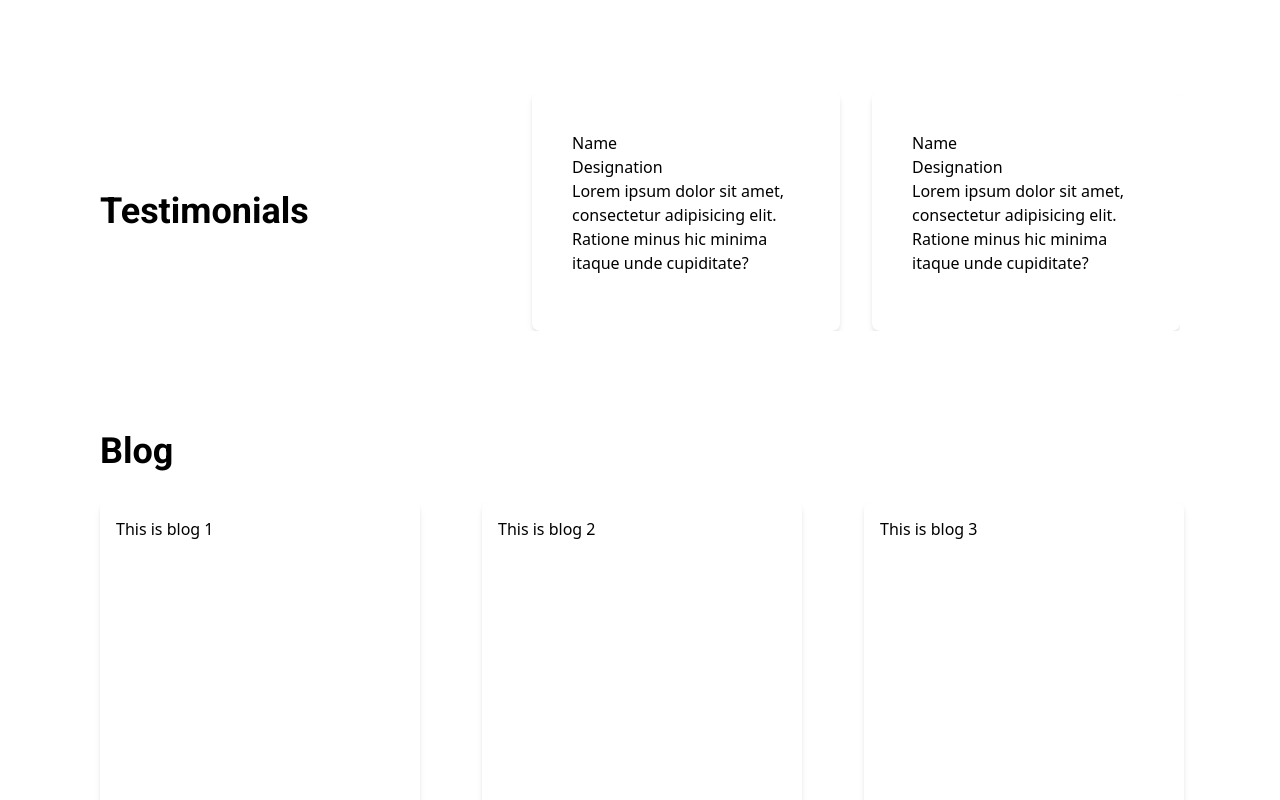
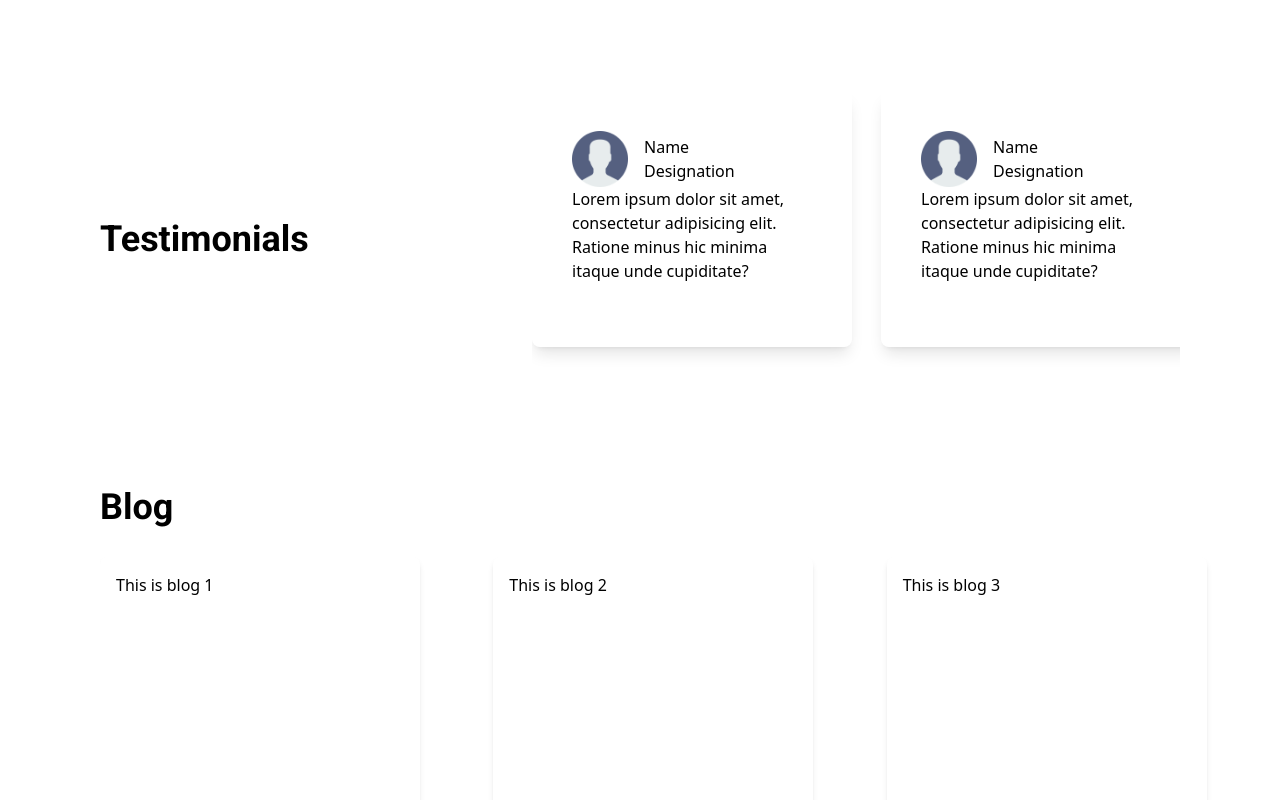
Before and after one commit to rifatjayed/Blood_Donation, a React (Vite) app: page / in a window 1280 px wide. Shown: the part 1720-2520 px from the top of the page. Built offline with nearby package versions, Linux system fonts and the light colour scheme.

Commit message:
testimonial slider done

```diff
--- a/package.json
+++ b/package.json
@@ -17,7 +17,8 @@
     "react-datepicker": "^7.3.0",
     "react-dom": "^18.3.1",
     "react-redux": "^9.1.2",
-    "react-router-dom": "^6.26.0"
+    "react-router-dom": "^6.26.0",
+    "swiper": "^11.1.10"
   },
   "devDependencies": {
     "@types/react": "^18.3.3",
--- a/src/components/Hero.jsx
+++ b/src/components/Hero.jsx
@@ -1,4 +1,9 @@
 import Search from "./Search";
+import userImg from "../assets/img/user.png";
+import { Swiper, SwiperSlide } from "swiper/react";
+
+// Import Swiper styles
+import "swiper/css";
 
 import BackgroundImg from "../assets/img/bggg.png";
 
@@ -35,7 +40,7 @@ const Hero = () => {
 
       <section className="mx-5 md:mx-[50px]  my-24 ">
         <div className="mx-2 md:mx-[50px] md:pb-20 md:pt-10">
-          <h2 className="font-roboto font-bold	text-4xl	my-[30px] ">
+          <h2 className="text-center md:text-left	 font-roboto font-bold	text-4xl	my-[30px] ">
             Our Mission
           </h2>
           <p className="text-[#3C3C3C] font-roboto font-light ">
@@ -70,42 +75,129 @@ const Hero = () => {
       </section>
 
       <section className="md:mx-[50px] md:my-[100px]">
-        <div className="md:mx-[50px] md:flex md:justify-center md:items-center overflow-hidden ">
+        <div className="md:mx-[50px]  md:flex md:justify-center md:items-center overflow-hidden ">
           <div className="w-full md:w-2/5 ">
             <h2 className="font-roboto font-bold	text-4xl	my-[30px]  flex justify-center items-center md:justify-start">
               Testimonials
             </h2>
           </div>
-          <div className="flex flex-col md:flex-row gap-8 md:w-3/5 justify-center items-center">
-            <div className="w-80 h-60 p-10 bg-white rounded-lg shadow-md ">
+          <div className="md:flex  md:flex-row gap-8 md:w-3/5 justify-center items-center">
+            {/* <div className="w-80 h-60 p-10 bg-white rounded-lg shadow-md ">
               <h2>Name</h2>
               <h5>Designation</h5>
               <p>
                 Lorem ipsum dolor sit amet, consectetur adipisicing elit.
                 Ratione minus hic minima itaque unde cupiditate?
               </p>
-            </div>
+            </div> */}
 
-            <div className="w-80 h-60 p-10 bg-white rounded-lg shadow-md ">
+            {/* <div className="w-80 h-60 p-10 bg-white rounded-lg shadow-md ">
               <h2>Name</h2>
               <h5>Designation</h5>
               <p>
                 Lorem ipsum dolor sit amet, consectetur adipisicing elit.
                 Ratione minus hic minima itaque unde cupiditate?
               </p>
-            </div>
+            </div> */}
+            <Swiper
+              spaceBetween={50}
+              // slidesPerView={2}
+              breakpoints={{
+                // When the window width is >= 640px (small devices)
+                640: {
+                  slidesPerView: 1,
+                },
+                // When the window width is >= 768px (medium devices)
+                768: {
+                  slidesPerView: 2,
+                },
+              }}
+              onSlideChange={() => console.log("slide change")}
+              onSwiper={(swiper) => console.log(swiper)}
+            >
+              <SwiperSlide className="">
+                <div className=" w-80 h-64 p-10 white rounded-lg shadow-lg mb-10 ">
+                  <div className="flex items-center ">
+                    <div className="w-14 mr-4">
+                      <img src={userImg} alt="" />
+                    </div>
+                    <div>
+                      <h2>Name</h2>
+                      <h5>Designation</h5>
+                    </div>
+                  </div>
+                  <p>
+                    Lorem ipsum dolor sit amet, consectetur adipisicing elit.
+                    Ratione minus hic minima itaque unde cupiditate?
+                  </p>
+                </div>
+              </SwiperSlide>
+              <SwiperSlide className="">
+                <div className="w-80 h-64 p-10 bgwhite rounded-lg shadow-lg mb-10">
+                  <div className="flex items-center ">
+                    <div className="w-14 mr-4">
+                      <img src={userImg} alt="" />
+                    </div>
+                    <div>
+                      <h2>Name</h2>
+                      <h5>Designation</h5>
+                    </div>
+                  </div>
+                  <p>
+                    Lorem ipsum dolor sit amet, consectetur adipisicing elit.
+                    Ratione minus hic minima itaque unde cupiditate?
+                  </p>
+                </div>
+              </SwiperSlide>
+              <SwiperSlide className="">
+                <div className="w-80 h-64 p-10 bg-white rounded-lg shadow-lg mb-10">
+                  <div className="flex items-center ">
+                    <div className="w-14 mr-4">
+                      <img src={userImg} alt="" />
+                    </div>
+                    <div>
+                      <h2>Name</h2>
+                      <h5>Designation</h5>
+                    </div>
+                  </div>
+
+                  <p>
+                    Lorem ipsum dolor sit amet, consectetur adipisicing elit.
+                    Ratione minus hic minima itaque unde cupiditate?
+                  </p>
+                </div>
+              </SwiperSlide>
+              <SwiperSlide className="">
+                <div className="w-80 h-64 p-10 bg-white rounded-lg shadow-lg mb-10">
+                  <div className="flex items-center ">
+                    <div className="w-14 mr-4">
+                      <img src={userImg} alt="" />
+                    </div>
+                    <div>
+                      <h2>Name</h2>
+                      <h5>Designation</h5>
+                    </div>
+                  </div>
+                  <p>
+                    Lorem ipsum dolor sit amet, consectetur adipisicing elit.
+                    Ratione minus hic minima itaque unde cupiditate?
+                  </p>
+                </div>
+              </SwiperSlide>
+            </Swiper>
           </div>
         </div>
       </section>
 
-      <section className="md:ms-[50px] md:my-16">
+      <section className="md:ms-[50px] my-16">
         <div className="mx-[50px]">
-          <h2 className="font-roboto font-bold	text-4xl	my-[30px] sm:flex sm:justify-center sm:items-center md:justify-start">
+          <h2 className="font-roboto font-bold	text-4xl	my-[30px] text-center md:text-left ">
             Blog
           </h2>
 
-          <div className="grid md:grid-cols-3 md:gap-4 ">
-            <div className="md:w-80 h-96 mb-4 bg-white rounded-lg shadow-md p-4">
+          <div className=" ">
+            {/* grid md:grid-cols-3 md:gap-4 */}
+            {/* <div className="md:w-80 h-96 mb-4 bg-white rounded-lg shadow-md p-4">
               This is blog 1
             </div>
             <div className="md:w-80 h-96 mb-4 bg-white rounded-lg shadow-md p-4">
@@ -113,7 +205,58 @@ const Hero = () => {
             </div>
             <div className="md:w-80 h-96 mb-4 bg-white rounded-lg shadow-md p-4">
               This is blog 3
-            </div>
+            </div> */}
+
+            <Swiper
+              spaceBetween={50}
+              // slidesPerView={2}
+              breakpoints={{
+                // When the window width is >= 640px (small devices)
+                640: {
+                  slidesPerView: 1,
+                },
+                // When the window width is >= 768px (medium devices)
+                768: {
+                  slidesPerView: 2,
+                },
+                1024: {
+                  slidesPerView: 3,
+                },
+              }}
+              onSlideChange={() => console.log("slide change")}
+              onSwiper={(swiper) => console.log(swiper)}
+            >
+              <SwiperSlide className="">
+                <div className="md:w-80 h-96 mb-4 bg-white rounded-lg shadow-md p-4">
+                  This is blog 1
+                </div>
+              </SwiperSlide>
+              <SwiperSlide className="">
+                <div className="md:w-80 h-96 mb-4 bg-white rounded-lg shadow-md p-4">
+                  This is blog 2
+                </div>
+              </SwiperSlide>
+              <SwiperSlide className="">
+                <div className="md:w-80 h-96 mb-4 bg-white rounded-lg shadow-md p-4">
+                  This is blog 3
+                </div>
+              </SwiperSlide>
+              <SwiperSlide className="">
+                <div className="md:w-80 h-96 mb-4 bg-white rounded-lg shadow-md p-4">
+                  This is blog 4
+                </div>
+              </SwiperSlide>
+              <SwiperSlide className="">
+                <div className="md:w-80 h-96 mb-4 bg-white rounded-lg shadow-md p-4">
+                  This is blog 5
+                </div>
+              </SwiperSlide>
+              <SwiperSlide className="">
+                <div className="md:w-80 h-96 mb-4 bg-white rounded-lg shadow-md p-4">
+                  This is blog 6
+                </div>
+              </SwiperSlide>
+            </Swiper>
           </div>
         </div>
       </section>
--- a/src/components/pages/Login.jsx
+++ b/src/components/pages/Login.jsx
@@ -1,7 +1,7 @@
 const Login = () => {
   return (
     <div className="flex items-center justify-center min-h-screen bg-gray-100">
-      <div className="max-w-md w-full bg-white p-8 rounded-lg shadow-md">
+      <div className="max-w-md  md:w-full bg-white m-4 md:m-0 p-8 rounded-lg shadow-md">
         <h2 className="text-2xl font-bold mb-6 text-center">Log In</h2>
         <form>
           <div>
@@ -26,7 +26,7 @@ const Login = () => {
 
           <button
             type="submit"
-            className="w-full mt-4 px-4 py-2 bg-[#c6414c] hover:bg-[#B30412] text-white font-semibold text-sm rounded-md shadow  focus:outline-none focus:ring-2 focus:ring-indigo-400 focus:ring-offset-2"
+            className="w-full mt-4 px-4 py-2 bg-black text-white font-semibold text-sm rounded-md shadow  focus:outline-none focus:ring-2 focus:ring-indigo-400 focus:ring-offset-2"
           >
             Log In
           </button>
--- a/src/components/pages/RegisterPage.jsx
+++ b/src/components/pages/RegisterPage.jsx
@@ -9,13 +9,14 @@ import axios from "axios";
 
 const RegisterPage = () => {
   // console.log(divisionData[0].district[0].district);
-  const [isSubmitted, setIsSubmitted] = useState(false);
+  const [showModal, setShowModal] = useState(false);
   const [divisionIdx, setDivisionIdx] = useState(-1);
   const [districtIdx, setDistrictIdx] = useState(-1);
   const [formData, setFormData] = useState({
     firstName: "",
     lastName: "",
     email: "",
+    mobileNumber: "",
     gender: "",
     bloodGroup: "",
     lastDonate: Date.now(),
@@ -23,6 +24,8 @@ const RegisterPage = () => {
     division: "",
     district: "",
     upazilla: "",
+    password: "",
+    confirmPass: "",
   });
 
   const handleChange = (e) => {
@@ -35,18 +38,15 @@ const RegisterPage = () => {
   const handleSubmit = async (event) => {
     event.preventDefault();
     console.log(formData);
-    setIsSubmitted(true);
+    setShowModal(true);
     try {
-      // Replace 'https://example.com/api' with your actual API endpoint
       const response = await axios.post(
-        "https://blood-donation-backend-ochre.vercel.app/api/v1/auth/register",
+        "http://localhost:5000/api/v1/auth/register",
         formData
       );
       console.log("Form submitted successfully:", response.data);
-      // You can add any success message or redirect the user after submission
     } catch (error) {
       console.error("Error submitting form:", error);
-      // Handle the error as needed (e.g., showing an error message to the user)
     }
   };
 
@@ -140,7 +140,7 @@ const RegisterPage = () => {
                 <input
                   type="text"
                   id="number"
-                  name="number"
+                  name="mobileNumber"
                   onChange={handleChange}
                   className="w-full px-3 py-2 border border-gray-300  rounded-md focus:outline-none  "
                   required
@@ -352,6 +352,42 @@ const RegisterPage = () => {
               <div></div>
             </div>
 
+            <div className="grid  md:grid-cols-2 md:gap-24">
+              <div>
+                <label
+                  className="text-sm font-medium font-roboto text-[#4D4D4D] mb-2 text-left"
+                  htmlFor=""
+                >
+                  Password:
+                </label>
+                <input
+                  type="password"
+                  id="name"
+                  name="password"
+                  onChange={handleChange}
+                  className="w-full px-3 py-2 border border-gray-300 rounded-md focus:outline-none  "
+                  required
+                />
+              </div>
+
+              <div>
+                <label
+                  className="text-sm font-medium font-roboto text-[#4D4D4D] mb-2 text-left"
+                  htmlFor=""
+                >
+                  Confirm Password:
+                </label>
+                <input
+                  type="password"
+                  id="name"
+                  name="confirmPass"
+                  onChange={handleChange}
+                  className="w-full px-3 py-2 border border-gray-300 rounded-md focus:outline-none  "
+                  required
+                />
+              </div>
+            </div>
+
             <div className="mt-6 flex md:justify-end justify-center ">
               <button
                 type="submit"
@@ -365,9 +401,26 @@ const RegisterPage = () => {
             </div>
           </form>
 
-          {isSubmitted && (
+          {/* {isSubmitted && (
             <div className="mt-4 p-4 bg-green-100 text-green-800 rounded">
               Form submitted successfully!
+            </div>
+          )} */}
+
+          {showModal && (
+            <div className="fixed inset-0 bg-gray-800 bg-opacity-50 flex items-center justify-center">
+              <div className="bg-white p-8 rounded shadow-lg text-center">
+                <h2 className="text-2xl font-bold mb-4">Success!</h2>
+                <p className="text-gray-700 mb-6">
+                  Your form has been submitted successfully.
+                </p>
+                <button
+                  className="bg-[#6A0B37] text-white py-2 px-4 rounded"
+                  onClick={() => setShowModal(false)}
+                >
+                  Close
+                </button>
+              </div>
             </div>
           )}
         </div>
```
Also changed, not shown: src/assets/img/user.png (added), 1 other file (tests, documents, lock files or other folders).
